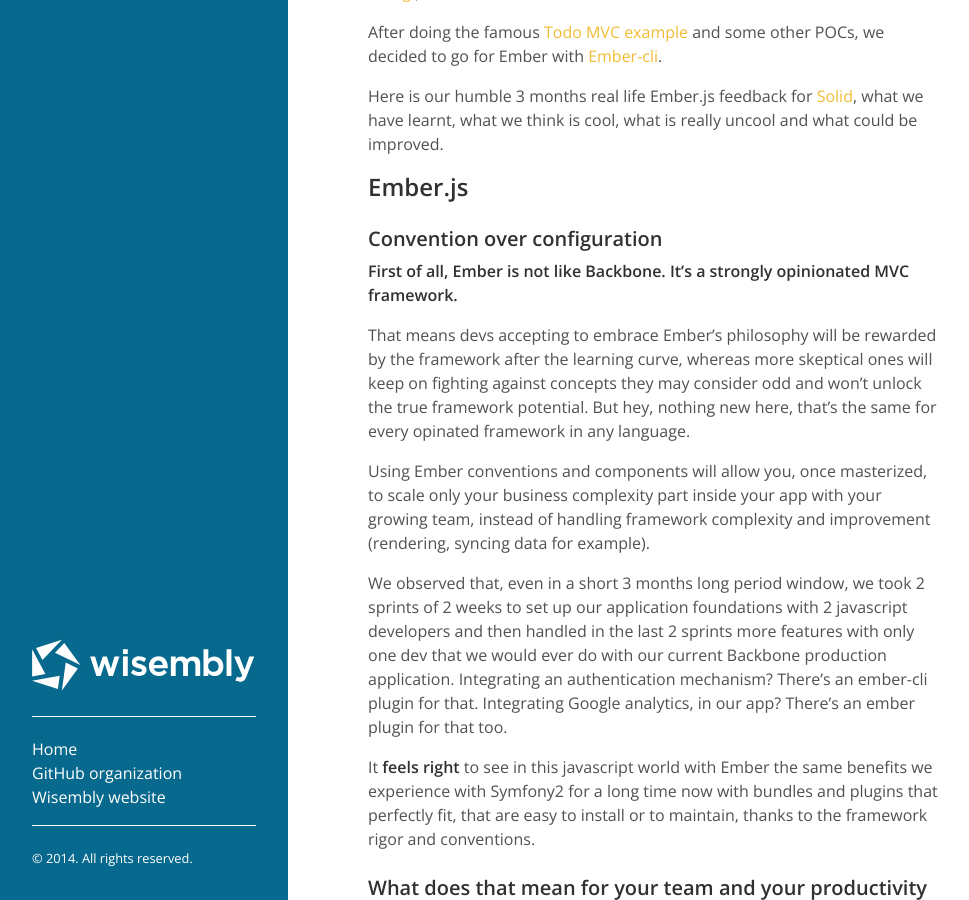
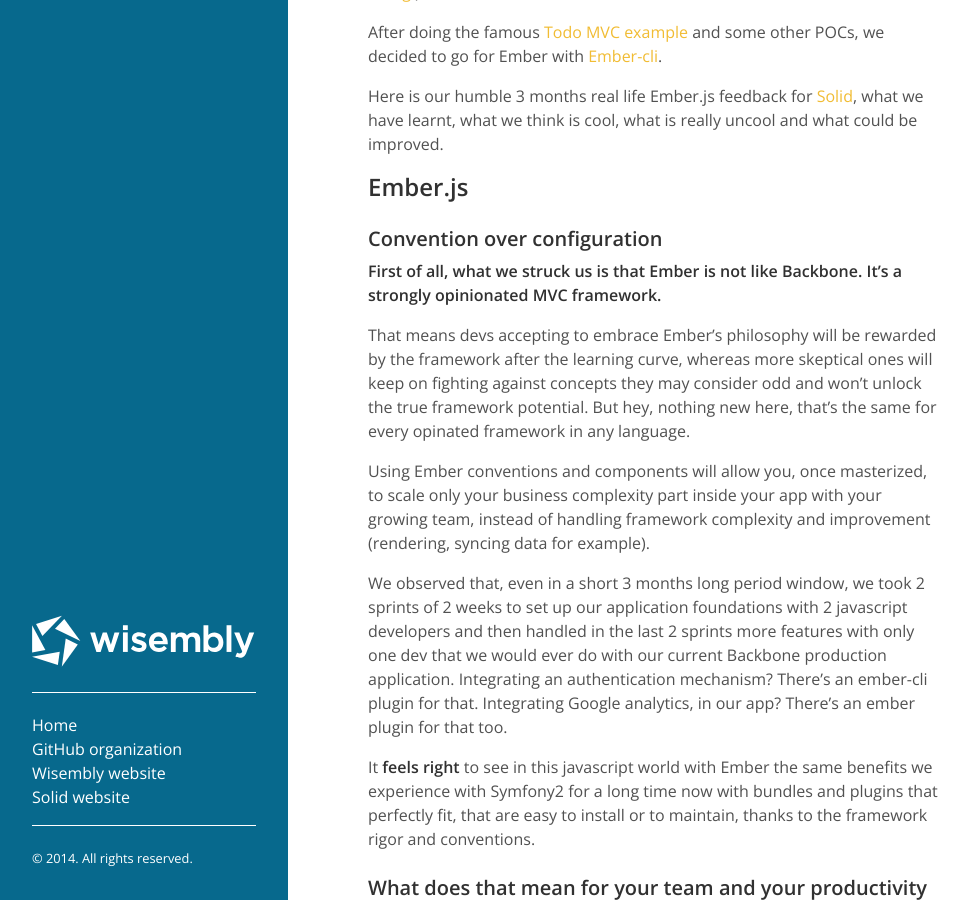
Before and after one commit to Wisembly/blog, a Jekyll site: the page built from _posts/2014-12-10-what-we-have-learn-from-ember.markdown, in a window 1280 px wide and 900 px high, scrolled down 416 px. Shown: the whole window, without its empty margins (0-969 px from the left). Built offline with Jekyll 4.4.1, drawn with Linux system fonts in a browser that asks for light colours; Markdown is read by kramdown in place of the engine named in the settings; comment, search, counter and statistics services are not loaded; some of the changed text lies outside the part shown.

Commit message:
- added solid url in sidebar + fixed ember post

```diff
--- a/_config.yml
+++ b/_config.yml
@@ -16,7 +16,7 @@
     display_name:   guillaumepotier
     gravatar:       d9297b88ef842ae8ccc562ad3b4cc1e1
     email:          guillaume@wisembly.com
-    web:            http://imctobitch.com
+    web:            http://wisembly.com
     twitter:        guillaumepotier
     github:         guillaumepotier
 
@@ -37,3 +37,4 @@
 urls:
   github:           https://github.com/wisembly
   corpo:            http://wisembly.com
+  solid:            http://getsolid.io
--- a/_includes/sidebar.html
+++ b/_includes/sidebar.html
@@ -70,6 +70,7 @@
 
       <li class="sidebar-nav-item"><a href="{{ site.urls.github }}" target="_blank">GitHub organization</a></li>
       <li class="sidebar-nav-item"><a href="{{ site.urls.corpo }}" target="_blank">Wisembly website</a></li>
+      <li class="sidebar-nav-item"><a href="{{ site.urls.solid }}" target="_blank">Solid website</a></li>
     </ul>
 
     <p class="copyright">&copy; {{ site.time | date: '%Y' }}. All rights reserved.</p>
--- a/_posts/2014-12-10-what-we-have-learn-from-ember.markdown
+++ b/_posts/2014-12-10-what-we-have-learn-from-ember.markdown
@@ -23,7 +23,7 @@
 
 ### Convention over configuration
 
-**First of all, Ember is not like Backbone. It's a strongly opinionated MVC framework.**
+**First of all, what we struck us is that Ember is not like Backbone. It's a strongly opinionated MVC framework.**
 
 That means devs accepting to embrace Ember's philosophy will be rewarded by the framework after the learning curve, whereas more skeptical ones will keep on fighting against concepts they may consider odd and won't unlock the true framework potential. But hey, nothing new here, that's the same for every opinated framework in any language.
 
```
